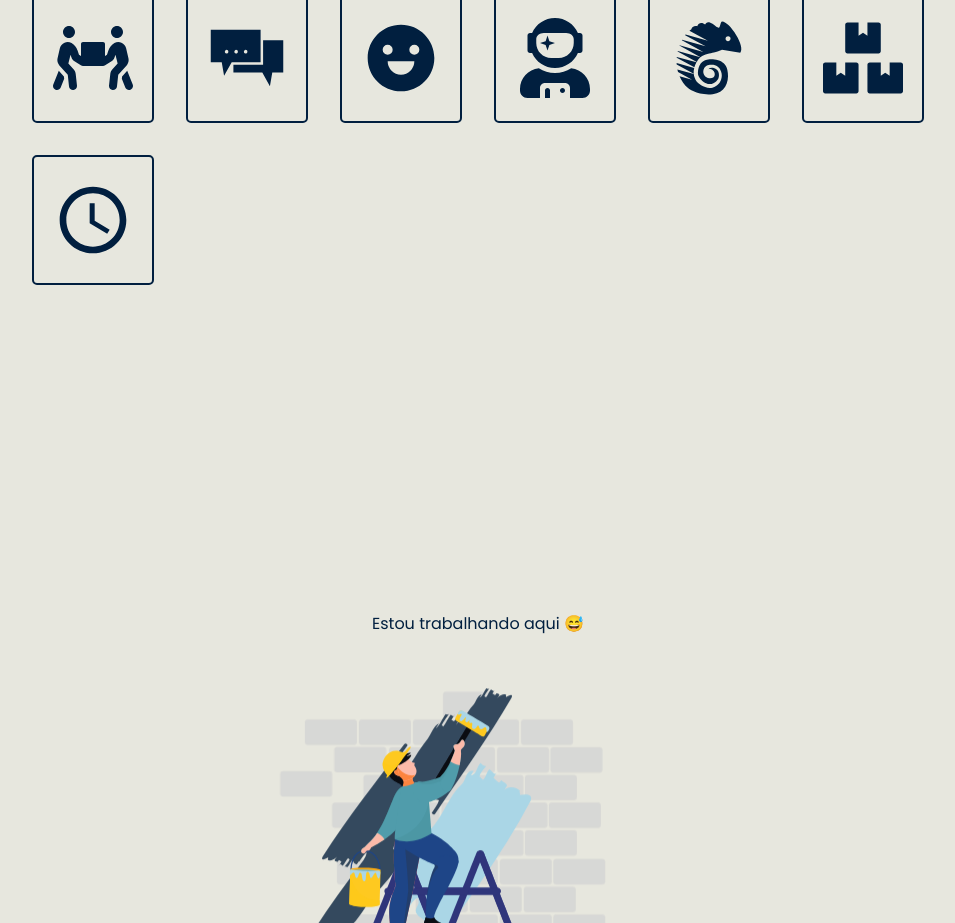
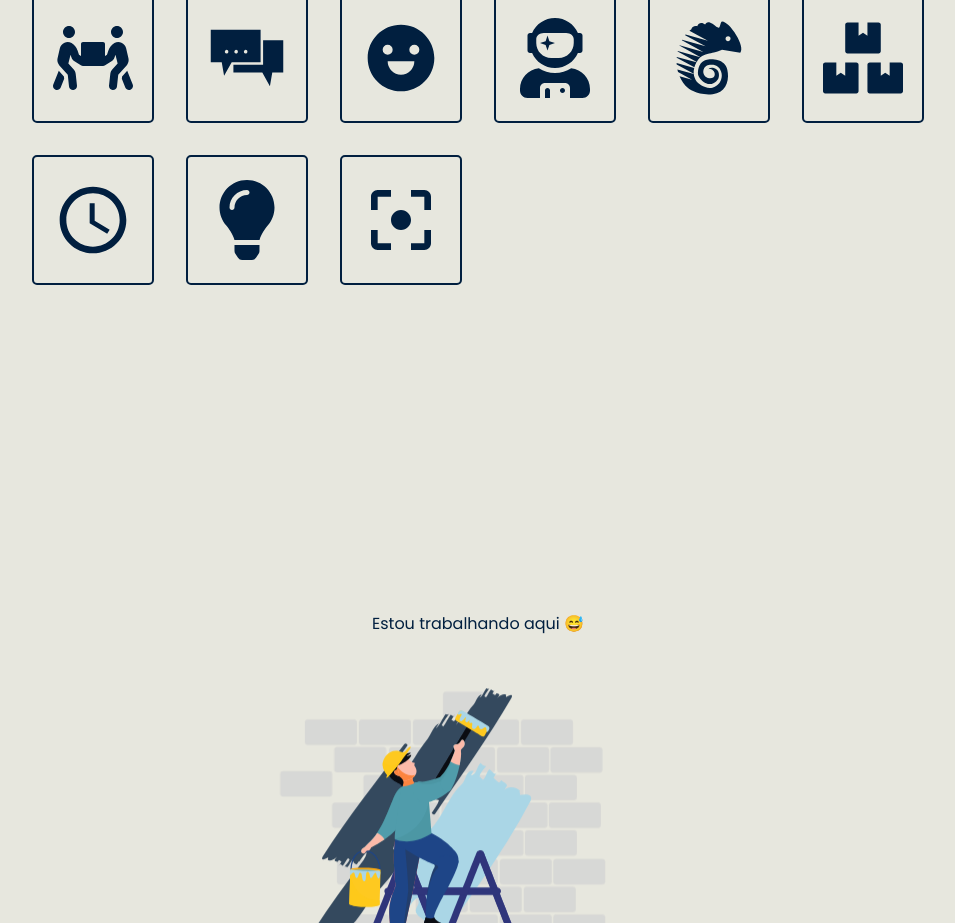
Before and after one commit to WagaoFC/devWagao, a React (Vite) app: page / in a window 1280 px wide. Shown: the part 1901-2824 px from the top of the page, without its empty margins (162-1117 px from the left). Built offline with nearby package versions, Linux system fonts and the light colour scheme.

Commit message:
add new soft skills

```diff
--- a/src/components/SoftSkillsCard/index.tsx
+++ b/src/components/SoftSkillsCard/index.tsx
@@ -1,7 +1,7 @@
-import { FaPeopleCarry, FaUserAstronaut, FaBoxes} from 'react-icons/fa'
+import { FaPeopleCarry, FaUserAstronaut, FaBoxes, FaLightbulb} from 'react-icons/fa'
 import { GiTalk, GiChameleonGlyph } from 'react-icons/gi'
 import { RiEmotionFill } from 'react-icons/ri'
-import { MdOutlineSchedule } from 'react-icons/md'
+import { MdOutlineSchedule, MdFilterCenterFocus } from 'react-icons/md'
 import { motion } from 'framer-motion'
 import { Tooltip } from 'react-tooltip'
 import 'react-tooltip/dist/react-tooltip.css'
@@ -73,6 +73,24 @@ export function SoftSkillsCard() {
                         <MdOutlineSchedule />
                     </Cards>
                 </ motion.div>
+                <motion.div
+                    initial={{ y: "100%" }}
+                    animate={{ y: 0 }}
+                    transition={{ type: "spring", stiffness: 80 }}
+                >
+                    <Cards data-tooltip-id="my-tooltip-bottom" data-tooltip-content="Criatividade">
+                        <FaLightbulb />
+                    </Cards>
+                </ motion.div>
+                <motion.div
+                    initial={{ y: "100%" }}
+                    animate={{ y: 0 }}
+                    transition={{ type: "spring", stiffness: 80 }}
+                >
+                    <Cards data-tooltip-id="my-tooltip-bottom" data-tooltip-content="Foco">
+                        <MdFilterCenterFocus />
+                    </Cards>
+                </ motion.div>
 
                 <Tooltip
                     id='my-tooltip'
```
